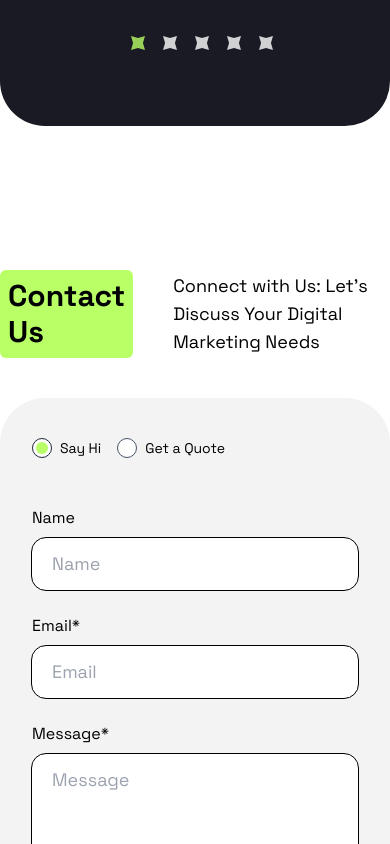
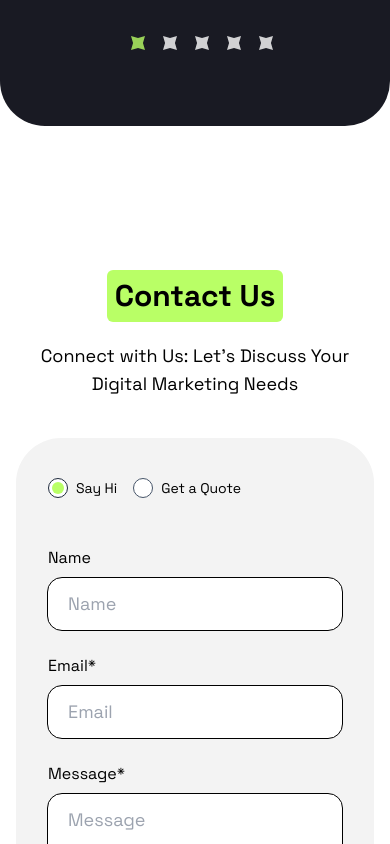
Before and after one commit to jansu11/nepse_numbers, a Next.js app: page / in a window 390 px wide. Shown: the part 9780-10624 px from the top of the page. Built offline with nearby package versions, Linux system fonts and the light colour scheme.

Commit message:
Make component responsive for small screen devices

```diff
--- a/src/components/Contact.tsx
+++ b/src/components/Contact.tsx
@@ -3,8 +3,8 @@ import ContactForm from "./ContactForm";
 
 const Contact = () => {
   return (
-    <section className="pt-36">
-      <div className="flex items-center gap-10">
+    <section className="pt-36 px-4">
+      <div className="flex flex-col items-center text-center md:text-start md:flex-row gap-5 md:gap-10">
         <h2 className="bg-green text-3xl font-bold p-2 rounded-md">
           Contact Us
         </h2>
```
